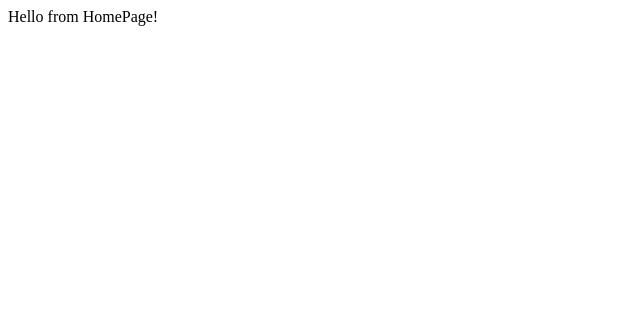
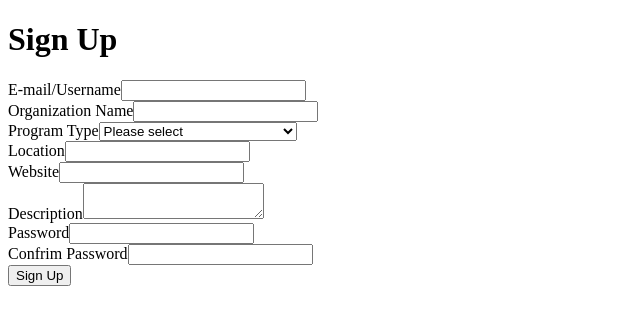
Before and after one commit to hnslyswhy/4goods-hanckathon-group-project, a React (Create React App) app in the folder client/: page /signup in a window 1280 px wide. Shown: the top 324 px of the page, without its empty margins (0-640 px from the left). Built offline with nearby package versions, Linux system fonts and the light colour scheme; no server answers.

Commit message:
add signup form

```diff
--- a/client/src/App.js
+++ b/client/src/App.js
@@ -1,11 +1,17 @@
 import React from "react";
 import { BrowserRouter, Switch, Route, Redirect } from "react-router-dom";
 import HomePage from "./pages/HomePage/HomePage";
+import SignUpPage from "./pages/SignUpPage/SignUpPage";
 
 function App() {
   return (
     <div className="App">
-      <HomePage />
+      <BrowserRouter>
+        <Switch>
+          <Route path="/" exact component={HomePage}></Route>
+          <Route path="/signup" component={SignUpPage} />
+        </Switch>
+      </BrowserRouter>
     </div>
   );
 }
--- /dev/null
+++ b/client/src/pages/SignUpPage/SignUpPage.js
@@ -0,0 +1,128 @@
+import React, { Component } from "react";
+import axios from "axios";
+
+const API_URL = process.env.REACT_APP_API_URL;
+const signupURL = `${API_URL}signup`;
+
+class SignUpPage extends Component {
+  state = {
+    isSignedUp: false,
+    isLoggedIn: false,
+    isLoginError: false,
+    errorMessage: "",
+  };
+
+  signup = (e) => {
+    e.preventDefault();
+    axios
+      .post(signupURL, {
+        username: e.target.username.value,
+        name: e.target.name.value,
+        type: e.target.type.value,
+        location: e.target.location.value,
+        website: e.target.website.value,
+        description: e.target.description.value,
+        password: e.target.password.value,
+      })
+      .then((response) => {
+        console.log(response);
+        this.setState({
+          isSignedUp: true,
+        });
+        this.props.history.push("/login");
+      })
+      .catch((err) => console.log(err));
+  };
+
+  renderSignUp() {
+    return (
+      <div className="signupPage">
+        <h1 className="signupPage__heading">Sign Up</h1>
+        <form className="signup-form" onSubmit={this.signup}>
+          <div className="signup-form__group">
+            <div className="signup-form__field">
+              <label className="signup-form__label">E-mail/Username</label>
+              <input
+                className="signup-form__input"
+                type="email"
+                name="username"
+              />
+            </div>
+            <div className="signup-form__field">
+              <label className="signup-form__label">Organization Name</label>
+              <input className="signup-form__input" type="text" name="name" />
+            </div>
+          </div>
+          <div className="signup-form__group">
+            {" "}
+            <div className="signup-form__field">
+              <label className="signup-form__label">Program Type</label>
+              <select name="type" className="signup-form__input">
+                <option disabled selected>
+                  Please select
+                </option>
+                <option>Homeless Shelter</option>
+                <option>Free/Low Cost Food Program</option>
+                <option>First Nation</option>
+              </select>
+            </div>
+            <div className="signup-form__field">
+              <label className="signup-form__label">Location</label>
+              <input
+                className="signup-form__input"
+                type="text"
+                name="location"
+              />
+            </div>
+          </div>
+          {/* <div className="signup-form__group--website "> */}
+          <div className="signup-form__field signup-form__field--website ">
+            <label className="signup-form__label">Website</label>
+            <input className="signup-form__input" type="text" name="website" />
+          </div>
+          {/* </div> */}
+          <div className="signup-form__field signup-form__field--description">
+            <label className="signup-form__label">Description</label>
+            <textarea
+              className="signup-form__input signup-form__input--description"
+              type="text"
+              name="description"
+            />
+          </div>
+          <div className="signup-form__group">
+            <div className="signup-form__field">
+              <label className="signup-form__label">Password</label>
+              <input
+                className="signup-form__input"
+                type="password"
+                name="password"
+              />
+            </div>
+            <div className="signup-form__field">
+              <label className="signup-form__label" name="confirm-password">
+                Confrim Password
+              </label>
+              <input
+                className="signup-form__input"
+                type="password"
+                name="confrimPassword"
+              />
+            </div>
+          </div>
+          <div className="signup-form__field">
+            <button className="signup-form__button">Sign Up</button>
+          </div>
+        </form>
+      </div>
+    );
+  }
+
+  render() {
+    const { isLoggedIn, isSignedUp } = this.state;
+
+    if (!isSignedUp) return this.renderSignUp();
+    return null;
+  }
+}
+
+export default SignUpPage;
```
